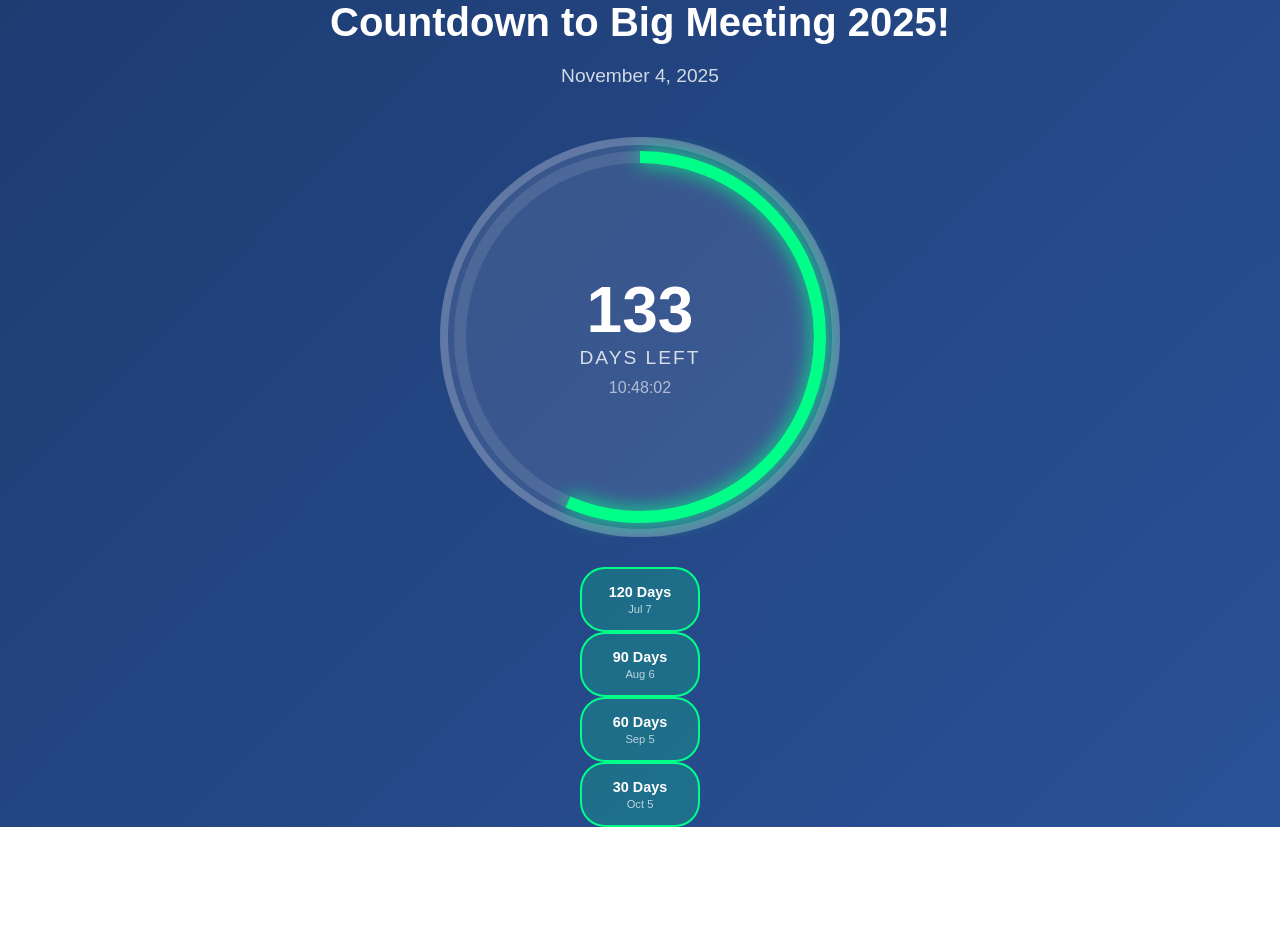
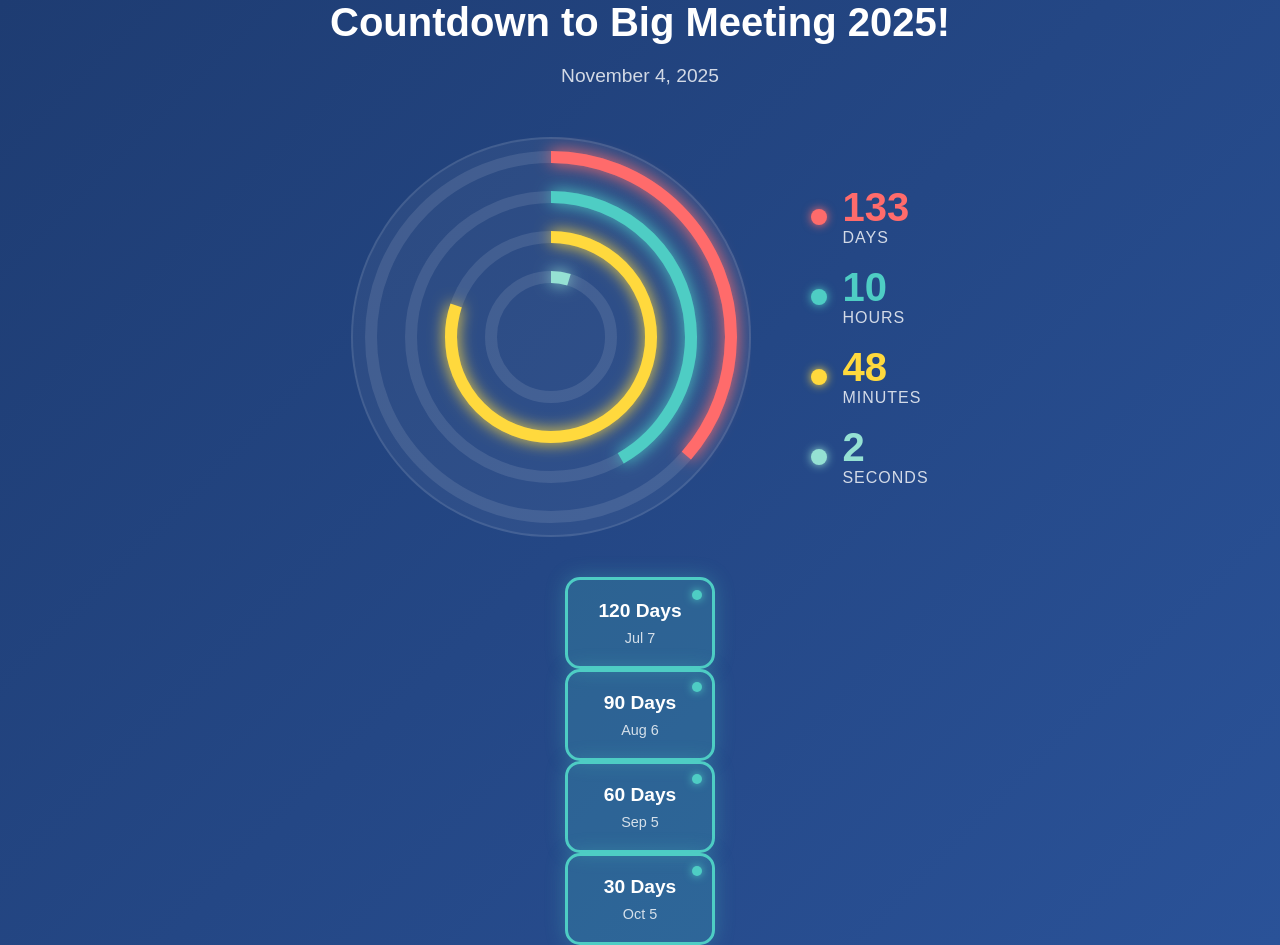
Before and after one commit to cradbooker/big-meeting-countdown, a plain HTML site: page index.html in a window 1280 px wide. Before the commit the page ends 827 px from the top, so only its background shows below. Drawn offline with Linux system fonts and the light colour scheme.

Commit message:
Update index.html add more timing rings

```diff
--- a/index.html
+++ b/index.html
@@ -35,19 +35,25 @@
             color: rgba(255, 255, 255, 0.8);
         }
 
+        .countdown-container {
+            display: flex;
+            align-items: center;
+            gap: 60px;
+            margin-bottom: 40px;
+        }
+
         .countdown-circle {
             position: relative;
             width: 400px;
             height: 400px;
-            margin-bottom: 30px;
         }
 
         .circle-bg {
             width: 100%;
             height: 100%;
             border-radius: 50%;
-            background: rgba(255, 255, 255, 0.1);
-            border: 8px solid rgba(255, 255, 255, 0.2);
+            background: rgba(255, 255, 255, 0.05);
+            border: 2px solid rgba(255, 255, 255, 0.1);
         }
 
         .progress-ring {
@@ -61,81 +67,167 @@
 
         .progress-circle {
             fill: none;
-            stroke: rgba(255, 255, 255, 0.1);
             stroke-width: 12;
         }
 
+        .progress-circle.bg {
+            stroke: rgba(255, 255, 255, 0.1);
+        }
+
+        .progress-circle.days {
+            stroke: #ff6b6b;
+            filter: drop-shadow(0 0 8px #ff6b6b);
+        }
+
+        .progress-circle.hours {
+            stroke: #4ecdc4;
+            filter: drop-shadow(0 0 8px #4ecdc4);
+        }
+
+        .progress-circle.minutes {
+            stroke: #ffd93d;
+            filter: drop-shadow(0 0 8px #ffd93d);
+        }
+
+        .progress-circle.seconds {
+            stroke: #95e1d3;
+            filter: drop-shadow(0 0 8px #95e1d3);
+        }
+
         .progress-circle.active {
-            stroke: #00ff88;
             transition: stroke-dashoffset 1s ease;
-            filter: drop-shadow(0 0 10px #00ff88);
         }
 
         .countdown-text {
-            position: absolute;
-            top: 50%;
-            left: 50%;
-            transform: translate(-50%, -50%);
-            text-align: center;
+            display: flex;
+            flex-direction: column;
+            gap: 20px;
         }
 
-        .days-number {
-            font-size: 4rem;
+        .time-unit {
+            display: flex;
+            align-items: center;
+            gap: 15px;
+        }
+
+        .time-dot {
+            width: 16px;
+            height: 16px;
+            border-radius: 50%;
+            flex-shrink: 0;
+        }
+
+        .time-dot.days { background: #ff6b6b; box-shadow: 0 0 10px #ff6b6b; }
+        .time-dot.hours { background: #4ecdc4; box-shadow: 0 0 10px #4ecdc4; }
+        .time-dot.minutes { background: #ffd93d; box-shadow: 0 0 10px #ffd93d; }
+        .time-dot.seconds { background: #95e1d3; box-shadow: 0 0 10px #95e1d3; }
+
+        .time-info {
+            display: flex;
+            flex-direction: column;
+        }
+
+        .time-value {
+            font-size: 2.5rem;
             font-weight: bold;
             line-height: 1;
-            margin-bottom: 5px;
+            margin-bottom: 2px;
         }
 
-        .days-label {
-            font-size: 1.2rem;
+        .time-value.days { color: #ff6b6b; }
+        .time-value.hours { color: #4ecdc4; }
+        .time-value.minutes { color: #ffd93d; }
+        .time-value.seconds { color: #95e1d3; }
+
+        .time-label {
+            font-size: 1rem;
             opacity: 0.8;
             text-transform: uppercase;
-            letter-spacing: 2px;
-        }
-
-        .time-remaining {
-            font-size: 1rem;
-            opacity: 0.6;
-            margin-top: 10px;
+            letter-spacing: 1px;
         }
 
         .milestones {
             display: flex;
-            gap: 30px;
+            gap: 20px;
+            justify-content: center;
             flex-wrap: wrap;
-            justify-content: center;
-            max-width: 600px;
+            max-width: 800px;
+            margin: 0 auto;
         }
 
         .milestone {
             background: rgba(255, 255, 255, 0.1);
-            padding: 15px 20px;
-            border-radius: 25px;
+            padding: 20px 25px;
+            border-radius: 15px;
             text-align: center;
-            min-width: 120px;
-            border: 2px solid transparent;
+            min-width: 150px;
+            border: 3px solid transparent;
             transition: all 0.3s ease;
+            position: relative;
+            overflow: hidden;
+        }
+
+        .milestone::before {
+            content: '';
+            position: absolute;
+            top: 0;
+            left: 0;
+            right: 0;
+            bottom: 0;
+            background: linear-gradient(45deg, transparent, rgba(255, 255, 255, 0.1), transparent);
+            opacity: 0;
+            transition: opacity 0.3s ease;
+        }
+
+        .milestone:hover::before {
+            opacity: 1;
         }
 
         .milestone.passed {
             border-color: #ff4757;
             background: rgba(255, 71, 87, 0.2);
+            box-shadow: 0 0 20px rgba(255, 71, 87, 0.3);
         }
 
         .milestone.upcoming {
-            border-color: #00ff88;
-            background: rgba(0, 255, 136, 0.2);
+            border-color: #4ecdc4;
+            background: rgba(78, 205, 196, 0.2);
+            box-shadow: 0 0 20px rgba(78, 205, 196, 0.3);
         }
 
         .milestone-title {
             font-weight: bold;
-            font-size: 0.9rem;
-            margin-bottom: 3px;
+            font-size: 1.2rem;
+            margin-bottom: 8px;
+            position: relative;
+            z-index: 1;
         }
 
         .milestone-date {
-            font-size: 0.7rem;
-            opacity: 0.7;
+            font-size: 0.9rem;
+            opacity: 0.8;
+            position: relative;
+            z-index: 1;
+        }
+
+        .milestone-status {
+            position: absolute;
+            top: 10px;
+            right: 10px;
+            width: 10px;
+            height: 10px;
+            border-radius: 50%;
+            z-index: 2;
+        }
+
+        .milestone.passed .milestone-status {
+            background: #ff4757;
+            box-shadow: 0 0 8px #ff4757;
+        }
+
+        .milestone.upcoming .milestone-status {
+            background: #4ecdc4;
+            box-shadow: 0 0 8px #4ecdc4;
         }
 
         .finished {
@@ -146,13 +238,18 @@
         }
 
         @media (max-width: 768px) {
+            .countdown-container {
+                flex-direction: column;
+                gap: 40px;
+            }
+
             .countdown-circle {
                 width: 300px;
                 height: 300px;
             }
 
-            .days-number {
-                font-size: 3rem;
+            .time-value {
+                font-size: 2rem;
             }
 
             .title {
@@ -164,8 +261,16 @@
             }
 
             .milestone {
-                min-width: 100px;
-                padding: 12px 16px;
+                min-width: 130px;
+                padding: 15px 20px;
+            }
+
+            .milestone-title {
+                font-size: 1rem;
+            }
+
+            .milestone-date {
+                font-size: 0.8rem;
             }
         }
     </style>
@@ -174,16 +279,52 @@
     <h1 class="title">Countdown to Big Meeting 2025!</h1>
     <p class="date">November 4, 2025</p>
 
-    <div id="countdown" class="countdown-circle">
-        <div class="circle-bg"></div>
-        <svg class="progress-ring" viewBox="0 0 400 400">
-            <circle class="progress-circle" cx="200" cy="200" r="180"></circle>
-            <circle class="progress-circle active" id="progressCircle" cx="200" cy="200" r="180"></circle>
-        </svg>
+    <div id="countdown" class="countdown-container">
+        <div class="countdown-circle">
+            <div class="circle-bg"></div>
+            <svg class="progress-ring" viewBox="0 0 400 400">
+                <!-- Background circles -->
+                <circle class="progress-circle bg" cx="200" cy="200" r="180"></circle>
+                <circle class="progress-circle bg" cx="200" cy="200" r="140"></circle>
+                <circle class="progress-circle bg" cx="200" cy="200" r="100"></circle>
+                <circle class="progress-circle bg" cx="200" cy="200" r="60"></circle>
+
+                <!-- Progress circles -->
+                <circle class="progress-circle days active" id="daysCircle" cx="200" cy="200" r="180"></circle>
+                <circle class="progress-circle hours active" id="hoursCircle" cx="200" cy="200" r="140"></circle>
+                <circle class="progress-circle minutes active" id="minutesCircle" cx="200" cy="200" r="100"></circle>
+                <circle class="progress-circle seconds active" id="secondsCircle" cx="200" cy="200" r="60"></circle>
+            </svg>
+        </div>
         <div class="countdown-text">
-            <div class="days-number" id="daysNumber">0</div>
-            <div class="days-label">Days Left</div>
-            <div class="time-remaining" id="timeRemaining">00:00:00</div>
+            <div class="time-unit">
+                <div class="time-dot days"></div>
+                <div class="time-info">
+                    <span class="time-value days" id="daysValue">0</span>
+                    <span class="time-label">Days</span>
+                </div>
+            </div>
+            <div class="time-unit">
+                <div class="time-dot hours"></div>
+                <div class="time-info">
+                    <span class="time-value hours" id="hoursValue">0</span>
+                    <span class="time-label">Hours</span>
+                </div>
+            </div>
+            <div class="time-unit">
+                <div class="time-dot minutes"></div>
+                <div class="time-info">
+                    <span class="time-value minutes" id="minutesValue">0</span>
+                    <span class="time-label">Minutes</span>
+                </div>
+            </div>
+            <div class="time-unit">
+                <div class="time-dot seconds"></div>
+                <div class="time-info">
+                    <span class="time-value seconds" id="secondsValue">0</span>
+                    <span class="time-label">Seconds</span>
+                </div>
+            </div>
         </div>
     </div>
 
@@ -198,10 +339,8 @@
     <script>
         function updateCountdown() {
             const targetDate = new Date('November 4, 2025 00:00:00').getTime();
-            const startDate = new Date('2025-01-01').getTime(); // Approximate start of countdown
             const now = new Date().getTime();
             const difference = targetDate - now;
-            const totalTime = targetDate - startDate;
 
             if (difference > 0) {
                 const days = Math.floor(difference / (1000 * 60 * 60 * 24));
@@ -210,23 +349,31 @@
                 const seconds = Math.floor((difference % (1000 * 60)) / 1000);
 
                 // Update display
-                document.getElementById('daysNumber').textContent = days;
-                document.getElementById('timeRemaining').textContent =
-                    `${hours.toString().padStart(2, '0')}:${minutes.toString().padStart(2, '0')}:${seconds.toString().padStart(2, '0')}`;
+                document.getElementById('daysValue').textContent = days;
+                document.getElementById('hoursValue').textContent = hours;
+                document.getElementById('minutesValue').textContent = minutes;
+                document.getElementById('secondsValue').textContent = seconds;
 
-                // Update progress circle (showing time elapsed)
-                const progress = (totalTime - difference) / totalTime;
-                const circumference = 2 * Math.PI * 180; // r = 180
-                const offset = circumference - (progress * circumference);
-
-                const progressCircle = document.getElementById('progressCircle');
-                progressCircle.style.strokeDasharray = circumference;
-                progressCircle.style.strokeDashoffset = offset;
+                // Update progress circles
+                updateProgressCircle('daysCircle', 180, days, 365); // Assuming max 365 days
+                updateProgressCircle('hoursCircle', 140, hours, 24);
+                updateProgressCircle('minutesCircle', 100, minutes, 60);
+                updateProgressCircle('secondsCircle', 60, seconds, 60);
 
             } else {
                 document.getElementById('countdown').style.display = 'none';
                 document.getElementById('finished').style.display = 'block';
             }
+        }
+
+        function updateProgressCircle(elementId, radius, currentValue, maxValue) {
+            const circumference = 2 * Math.PI * radius;
+            const progress = currentValue / maxValue;
+            const offset = circumference - (progress * circumference);
+
+            const circle = document.getElementById(elementId);
+            circle.style.strokeDasharray = circumference;
+            circle.style.strokeDashoffset = offset;
         }
 
         function updateMilestones() {
@@ -261,6 +408,7 @@
                 });
 
                 milestoneDiv.innerHTML = `
+                    <div class="milestone-status"></div>
                     <div class="milestone-title">${milestone.title}</div>
                     <div class="milestone-date">${dateString}</div>
                 `;
```
